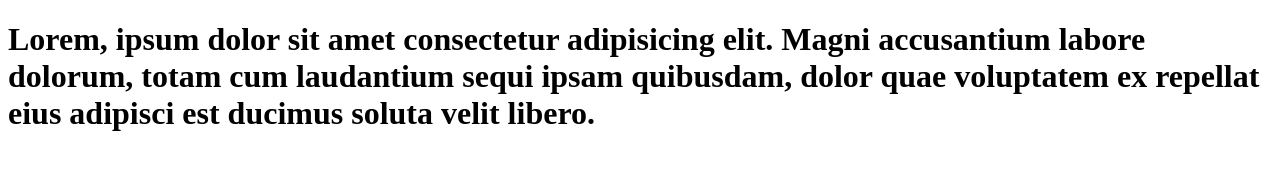
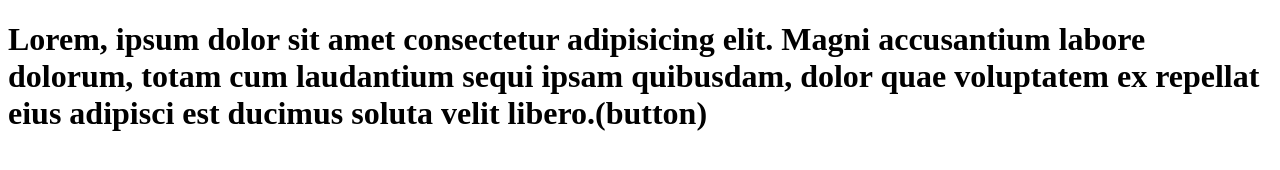
Before and after one commit to Nazil1712/practice_repo, a plain HTML site: page index.html in a window 1280 px wide. Drawn offline with Linux system fonts and the light colour scheme.

```diff
--- a/index.html
+++ b/index.html
@@ -6,6 +6,6 @@
     <title>Practice Repo</title>
 </head>
 <body>
-    <h1>Lorem, ipsum dolor sit amet consectetur adipisicing elit. Magni accusantium labore dolorum, totam cum laudantium sequi ipsam quibusdam, dolor quae voluptatem ex repellat eius adipisci est ducimus soluta velit libero.</h1>
+    <h1>Lorem, ipsum dolor sit amet consectetur adipisicing elit. Magni accusantium labore dolorum, totam cum laudantium sequi ipsam quibusdam, dolor quae voluptatem ex repellat eius adipisci est ducimus soluta velit libero.(button)</h1>
 </body>
 </html>
```
